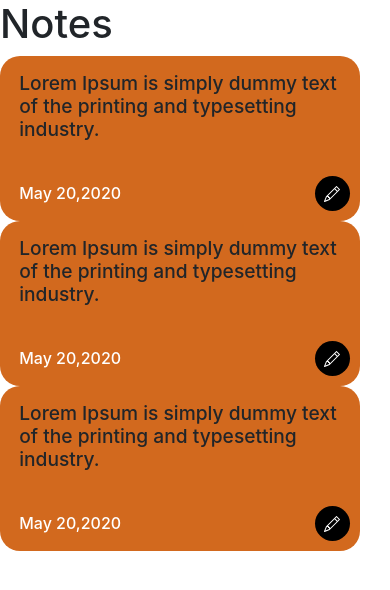
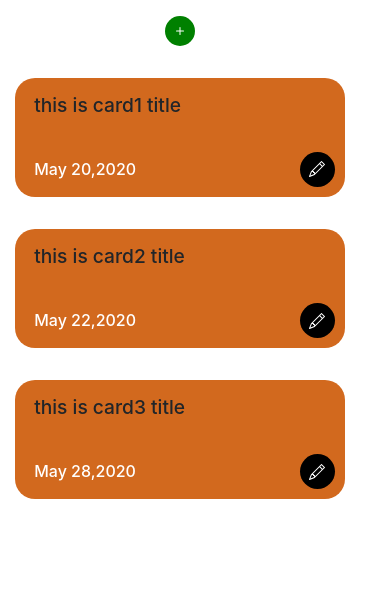
Before and after one commit to TheDarkStrix/todo-2022, a Next.js app: page / in a window 390 px wide. Shown: the top 590 px of the page. Built offline with nearby package versions, Linux system fonts and the light colour scheme.

Commit message:
UI: Optimize ui and make it suitable for mobile

```diff
--- a/components/notes/notes.js
+++ b/components/notes/notes.js
@@ -3,17 +3,72 @@ import style from "./notes.module.css";
 
 export class Notes extends Component {
   render() {
+    var cardsData = [
+      {
+        title: "this is card1 title",
+        date: "May 20,2020",
+      },
+      {
+        title: "this is card2 title",
+        date: "May 22,2020",
+      },
+      {
+        title: "this is card3 title",
+        date: "May 28,2020",
+      },
+    ];
+
     return (
+      <>
+        <div className="row" style={{ maxWidth: "100%" }}>
+          <div className={["col-md-1", style.sidebar_parent].join(" ")}>
+            <div className={style.sidebar}>
+              <div className={style.heading}>TODO</div>
+              <div className={style.button_parent}>
+                <div>
+                  <svg
+                    width="1em"
+                    height="1em"
+                    viewBox="0 0 16 16"
+                    class="bi bi-plus"
+                    fill="currentColor"
+                    xmlns="http://www.w3.org/2000/svg"
+                  >
+                    <path
+                      fill-rule="evenodd"
+                      d="M8 4a.5.5 0 0 1 .5.5v3h3a.5.5 0 0 1 0 1h-3v3a.5.5 0 0 1-1 0v-3h-3a.5.5 0 0 1 0-1h3v-3A.5.5 0 0 1 8 4z"
+                    />
+                  </svg>
+                </div>
+              </div>
+            </div>
+          </div>
+          <div className="col">
+            <div className={style.button_parent_mobile}>
+              <div>
+                <svg
+                  width="1em"
+                  height="1em"
+                  viewBox="0 0 16 16"
+                  class="bi bi-plus"
+                  fill="currentColor"
+                  xmlns="http://www.w3.org/2000/svg"
+                >
+                  <path
+                    fill-rule="evenodd"
+                    d="M8 4a.5.5 0 0 1 .5.5v3h3a.5.5 0 0 1 0 1h-3v3a.5.5 0 0 1-1 0v-3h-3a.5.5 0 0 1 0-1h3v-3A.5.5 0 0 1 8 4z"
+                  />
+                </svg>
+              </div>
+            </div>
             <div className={style.cards}>
               <div className="row" style={{ width: "100%" }}>
                 {" "}
-          <div className="col-md-4">
+                {cardsData.map((data, i) => (
+                  <div className="col-md-4" key={i}>
                     <div className={style.card}>
-              <div className={style.title}>
-                Lorem Ipsum is simply dummy text of the printing and typesetting
-                industry.
-              </div>
-              <div className={style.date}>May 20,2020</div>
+                      <div className={style.title}>{data.title}</div>
+                      <div className={style.date}>{data.date}</div>
                       <div className={style.edit}>
                         <svg
                           width="1em"
@@ -32,58 +87,12 @@ export class Notes extends Component {
                       <div className={style.star}></div>
                     </div>
                   </div>
-          <div className="col-md-4">
-            <div className={style.card}>
-              <div className={style.title}>
-                Lorem Ipsum is simply dummy text of the printing and typesetting
-                industry.
-              </div>
-              <div className={style.date}>May 20,2020</div>
-              <div className={style.edit}>
-                <svg
-                  width="1em"
-                  height="1em"
-                  viewBox="0 0 16 16"
-                  class="bi bi-pencil"
-                  fill="currentColor"
-                  xmlns="http://www.w3.org/2000/svg"
-                >
-                  <path
-                    fill-rule="evenodd"
-                    d="M12.146.146a.5.5 0 0 1 .708 0l3 3a.5.5 0 0 1 0 .708l-10 10a.5.5 0 0 1-.168.11l-5 2a.5.5 0 0 1-.65-.65l2-5a.5.5 0 0 1 .11-.168l10-10zM11.207 2.5L13.5 4.793 14.793 3.5 12.5 1.207 11.207 2.5zm1.586 3L10.5 3.207 4 9.707V10h.5a.5.5 0 0 1 .5.5v.5h.5a.5.5 0 0 1 .5.5v.5h.293l6.5-6.5zm-9.761 5.175l-.106.106-1.528 3.821 3.821-1.528.106-.106A.5.5 0 0 1 5 12.5V12h-.5a.5.5 0 0 1-.5-.5V11h-.5a.5.5 0 0 1-.468-.325z"
-                  />
-                </svg>
-              </div>
-              <div className={style.star}></div>
-            </div>
-          </div>
-          <div className="col-md-4">
-            <div className={style.card}>
-              <div className={style.title}>
-                Lorem Ipsum is simply dummy text of the printing and typesetting
-                industry.
-              </div>
-              <div className={style.date}>May 20,2020</div>
-              <div className={style.edit}>
-                <svg
-                  width="1em"
-                  height="1em"
-                  viewBox="0 0 16 16"
-                  class="bi bi-pencil"
-                  fill="currentColor"
-                  xmlns="http://www.w3.org/2000/svg"
-                >
-                  <path
-                    fill-rule="evenodd"
-                    d="M12.146.146a.5.5 0 0 1 .708 0l3 3a.5.5 0 0 1 0 .708l-10 10a.5.5 0 0 1-.168.11l-5 2a.5.5 0 0 1-.65-.65l2-5a.5.5 0 0 1 .11-.168l10-10zM11.207 2.5L13.5 4.793 14.793 3.5 12.5 1.207 11.207 2.5zm1.586 3L10.5 3.207 4 9.707V10h.5a.5.5 0 0 1 .5.5v.5h.5a.5.5 0 0 1 .5.5v.5h.293l6.5-6.5zm-9.761 5.175l-.106.106-1.528 3.821 3.821-1.528.106-.106A.5.5 0 0 1 5 12.5V12h-.5a.5.5 0 0 1-.5-.5V11h-.5a.5.5 0 0 1-.468-.325z"
-                  />
-                </svg>
-              </div>
-              <div className={style.star}></div>
+                ))}
               </div>
             </div>
           </div>
         </div>
+      </>
     );
   }
 }
--- a/components/notes/notes.module.css
+++ b/components/notes/notes.module.css
@@ -3,10 +3,12 @@
   border-radius: 20px;
   padding: 1em 1.2em;
   position: relative;
+  margin: 1em 0;
 }
 
 .cards {
   display: inline-flex;
+  margin: 1em 0;
 }
 
 .title {
@@ -37,3 +39,71 @@
 .edit svg {
   color: white;
 }
+
+.sidebar_parent {
+  display: flex;
+  justify-content: left;
+  max-width: 100%;
+}
+
+.sidebar {
+  background-color: chocolate;
+  height: 100vh;
+  width: 100%;
+  position: sticky;
+  display: block;
+  bottom: 0;
+}
+
+.button_parent {
+  display: flex;
+  justify-content: center;
+  margin: 0.6em;
+}
+
+.heading {
+  font-weight: 600;
+  color: white;
+  text-align: center;
+  margin: 1em 0;
+}
+
+.button_parent div {
+  background-color: white;
+  border-radius: 50%;
+  width: 30px;
+  height: 30px;
+  display: flex;
+  align-items: center;
+  justify-content: center;
+}
+.button_parent_mobile {
+  visibility: hidden;
+}
+.button_parent_mobile div {
+  background-color: green;
+  border-radius: 50%;
+  color: white;
+  width: 30px;
+  height: 30px;
+  display: flex;
+  align-items: center;
+  justify-content: center;
+}
+
+@media screen and (max-width: 768px) {
+  .sidebar_parent {
+    display: none;
+  }
+  .cards {
+    display: flex;
+    justify-content: center;
+    width: 100%;
+  }
+  .button_parent_mobile {
+    visibility: visible;
+    display: flex;
+    justify-content: center;
+    margin: 1em 0;
+  }
+}
--- a/pages/index.js
+++ b/pages/index.js
@@ -6,7 +6,6 @@ import styles from "../styles/Home.module.css";
 export default function Home() {
   return (
     <div>
-      <Heading />
       <Notes />
     </div>
   );
```
Lines whose indentation alone changed are shown as unchanged.
